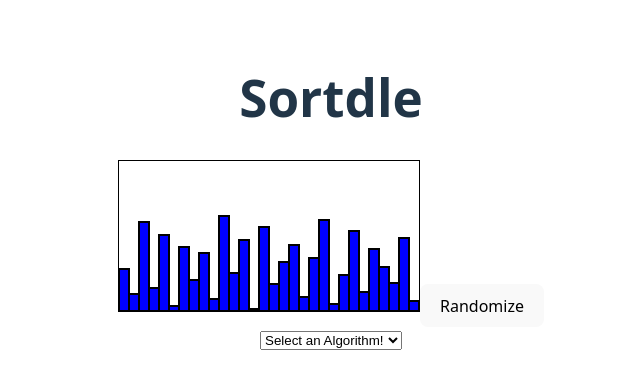
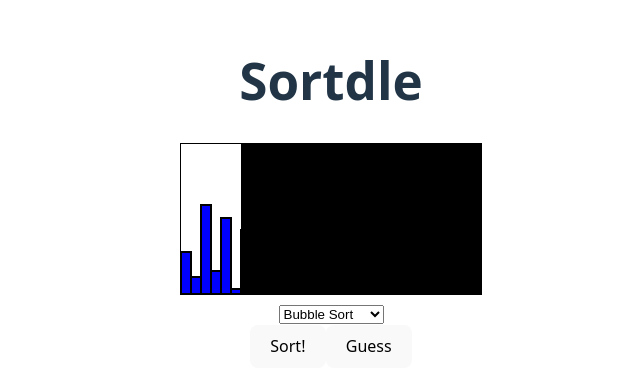
Before and after one commit to Salsasp/sortdle, a React (Vite) app in the folder client/: page / in a window 1280 px wide. Shown: the part 207-598 px from the top of the page, without its empty margins (309-949 px from the left). Built offline with nearby package versions, Linux system fonts and the light colour scheme.

Commit message:
implement prototype canvas cover, add guess button and rudimentary guess counter

```diff
--- a/client/src/App.tsx
+++ b/client/src/App.tsx
@@ -1,3 +1,4 @@
+import { useRef, useState } from 'react'
 import './App.css'
 import Dropdown from './Components/Dropdown'
 import SortCanvas from './Components/SortCanvas'
@@ -5,23 +6,49 @@ import { ALGO_SELECTOR_LABELS, ALGO_SELECTOR_VALUES } from './constants/algorith
 import type { AlgorithmSelectorOption } from './utils/types'
 
 function App() {
+
+  const handleGuessSubmission = () => {
+    if (selectedAlgorithm === dailyAlgorithm) {
+      console.log("Success! Good Job!") //placeholder obviously. This should apply a modal or something
+    }
+    else {
+      guessesRemaining -1 <= 0 ? setGuessesRemaining(0) : setGuessesRemaining(guessesRemaining - 1);
+    }
+    console.log(guessesRemaining);
+  };
+
   const options: AlgorithmSelectorOption[] = ALGO_SELECTOR_VALUES.map((value, index) => ({
       value: value,
       label: ALGO_SELECTOR_LABELS[index]
     })
   );
 
+  const canvasRef = useRef<any>(null);
+
+  const [arr, setArr] = useState([
+          42, 17, 89, 23, 76, 5, 64, 31, 58, 12,
+          95, 38, 71, 2, 84, 27, 49, 66, 14, 53,
+          91, 7, 36, 80, 19, 62, 44, 28, 73, 10
+  ]);
+  const dailyAlgorithm = "bubble"; // TODO: set this from a prop that gets passed from an API call to go endpoint
+  const [selectedAlgorithm, setSelectedAlgorithm] = useState(dailyAlgorithm)
+  const [guessesRemaining, setGuessesRemaining] = useState(4);
+  const percentUncovered = (100 / 5) * (5-guessesRemaining);
+
   return (
     <>
       <div>
         <h1 className='MainTitle'>Sortdle</h1>
       </div>
-        <SortCanvas></SortCanvas>
+        <SortCanvas ref={canvasRef} numbers={arr} percentUncovered={percentUncovered}></SortCanvas>
         <Dropdown
-          label='Select an Algorithm!'
           id='algo-selector'
-          options={options}>
+          options={options}
+          value={selectedAlgorithm}
+          onChange={setSelectedAlgorithm}>
         </Dropdown>
+        <button onClick={() => canvasRef.current.runSort(dailyAlgorithm)}>Sort!</button>
+        <button onClick={handleGuessSubmission}>Guess</button>
     </>
   )
 }
--- a/client/src/Components/CanvasRenderer.ts
+++ b/client/src/Components/CanvasRenderer.ts
@@ -1,4 +1,4 @@
-import { dispatch } from "./sorting";
+import { getSortInstructions } from "./sorting";
 import { type SortInstruction } from "../utils/types";
 import { sleep } from "../utils/utils";
 
@@ -40,17 +40,32 @@ export class CanvasRenderer {
         });
     }
 
-    async dispatchSort(sortType: string, numbers: number[]) {
+    singleRender(numbers: number[], percentUncovered: number, colorFill: string) {
+        this.drawArray(numbers);
+        this.drawCover(percentUncovered, colorFill);
+    }
+
+    drawCover(percentUncovered: number, colorFill: string) {
+        if (percentUncovered > 100 || percentUncovered < 0) {
+            throw new Error("Invalid percentage");
+        }
+        const uncoveredWidth = this.canvas.width * (percentUncovered/100);
+        this.ctx.fillStyle = colorFill;
+        this.ctx.strokeStyle = colorFill;
+        this.ctx.fillRect(uncoveredWidth, this.canvas.height, this.canvas.width-uncoveredWidth, -this.canvas.height)
+    }
+
+    async dispatchSort(sortType: string, numbers: number[], percentUncovered: number) {
         const workingNumbers = [...numbers];
-        const instructions = dispatch(sortType, workingNumbers);
+        const instructions = getSortInstructions(sortType, workingNumbers);
 
         for (const instruction of instructions) {
-            this.executeInstruction(instruction, workingNumbers);
-            await sleep(50);
+            this.executeInstruction(instruction, workingNumbers, percentUncovered);
+            await sleep(25);
         }
     }
 
-    executeInstruction(instruction: SortInstruction, numbers: number[]) {
+    executeInstruction(instruction: SortInstruction, numbers: number[], percentUncovered: number) {
         switch(instruction.action) {
             case 'SWAP':
                 let temp = numbers[instruction.indexTo];
@@ -61,5 +76,6 @@ export class CanvasRenderer {
                 throw new Error('Invalid instruction action!');
         }
         this.drawArray(numbers);
+        this.drawCover(percentUncovered, "black");
     }
 }
--- a/client/src/Components/Dropdown.tsx
+++ b/client/src/Components/Dropdown.tsx
@@ -1,11 +1,10 @@
 import { type SelectorProps } from "../utils/types";
 
-function Dropdown ({ label, id, options }: SelectorProps) {
+function Dropdown ({ id, options, value, onChange }: SelectorProps) {
 
     return (
         <div>
-            <select id={id}>
-                <option value=''>{label}</option>
+            <select id={id} value={value} onChange={(e) => onChange(e.target.value as string)}>
                 {options.map((option) => (
                     <option value={option.value}>{option.label}</option>
                 ))}
--- a/client/src/Components/SortCanvas.tsx
+++ b/client/src/Components/SortCanvas.tsx
@@ -1,15 +1,17 @@
 import './stylesheets/sortcanvas.css'
-import { useEffect, useRef, useState } from 'react';
+import { useEffect, useImperativeHandle, forwardRef, useRef } from 'react';
 import { CanvasRenderer } from './CanvasRenderer';
+import type { SortCanvasProps } from '../utils/types';
 
-function SortCanvas () {
+const SortCanvas = forwardRef((props: SortCanvasProps, ref) => {
     const canvasRef = useRef<HTMLCanvasElement | null>(null);
     const rendererRef = useRef<CanvasRenderer | null>(null);
-    const [arr, setArr] = useState([
-        42, 17, 89, 23, 76, 5, 64, 31, 58, 12,
-        95, 38, 71, 2, 84, 27, 49, 66, 14, 53,
-        91, 7, 36, 80, 19, 62, 44, 28, 73, 10
-    ]);
+
+    useImperativeHandle(ref, () => ({
+        runSort(sortType: string) {
+            rendererRef.current?.dispatchSort(sortType, props.numbers, props.percentUncovered);
+        },
+    }));
 
     useEffect(() => {
         if (!canvasRef.current) return;
@@ -18,23 +20,15 @@ function SortCanvas () {
     }, []);
 
     useEffect(() => {
-        rendererRef.current?.drawArray(arr);
-    }, [arr]);
-
-    const randomize = () => {
-        setArr(prev => prev.map(() => Math.floor(Math.random() * 100)));
-    };
-
-    const bubble = () => {
-        rendererRef.current?.dispatchSort('BUBBLE', arr);
-    }
+        rendererRef.current?.drawArray(props.numbers);
+        rendererRef.current?.drawCover(props.percentUncovered, "black");
+    }, [props.numbers]);
 
     return (
         <div>
             <canvas id="sort-canvas" ref={canvasRef}></canvas>
-            <button onClick={bubble}>Randomize</button>
         </div>
     )
-}
+});
 
 export default SortCanvas;
--- a/client/src/Components/sorting.ts
+++ b/client/src/Components/sorting.ts
@@ -1,8 +1,8 @@
 import { type SortInstruction } from "../utils/types";
 
-export function dispatch(sortType: string, numbers: number[]): SortInstruction[] {
+export function getSortInstructions(sortType: string, numbers: number[]): SortInstruction[] {
     switch (sortType) {
-        case "BUBBLE":
+        case "bubble":
             return bubbleSort(numbers);
         default:
             throw new Error('invalid sort type')
```
Also changed, not shown: client/src/utils/types.ts (+9 -3 lines).
